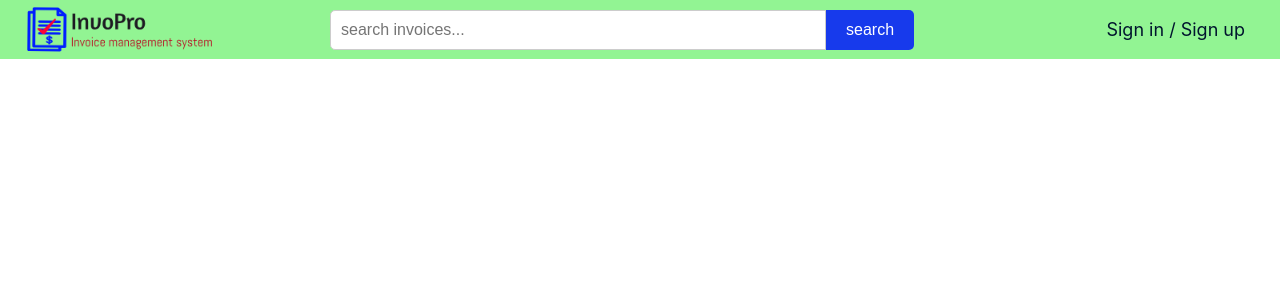
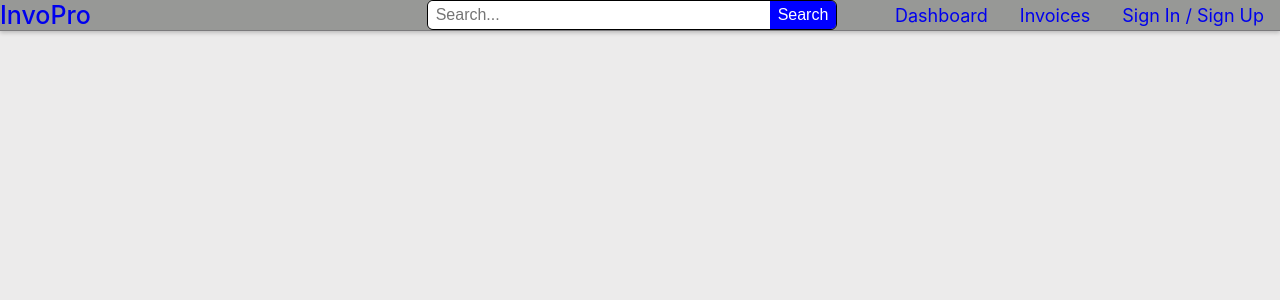
Before and after one commit to soultef/invoice-management-system-frontend, a React (Create React App) app: page / in a window 1280 px wide. Shown: the top 300 px of the page. Built offline with nearby package versions, Linux system fonts and the light colour scheme.

Commit message:
feat:add feature.

```diff
--- a/src/App.css
+++ b/src/App.css
@@ -1,6 +1,15 @@
 
-*{
+*,
+*::before,
+*::after {
   padding: 0;
   margin: 0;
   box-sizing: border-box;
+
 }
+
+body{
+  height: 100vh;
+  background-color: #ecebeb;
+
+}
--- a/src/App.js
+++ b/src/App.js
@@ -1,11 +1,12 @@
 import './App.css';
 import NavBar from './components/layout/navBar';
-
+// import NavBars from './navigationBar.jsx';
 
 function App() {
   return (
     <div className="App">
-     <NavBar />
+      <NavBar />
+
     </div>
   );
 }
--- a/src/assets/styles/navBar.css
+++ b/src/assets/styles/navBar.css
@@ -1,86 +1,94 @@
+/* Navbar Container */
+.navbar-container {
+  position: sticky;
+  width: 100%;
+  background-color: #979896;
+  border-bottom: 1px solid rgba(11, 0, 22, 0.2);
+  box-shadow: 0 2px 4px rgba(0, 0, 0, 0.2);
+  /* padding: 0.5em 1em 0.5em 1em; */
 
+}
 
-/* General Container for the Navbar */
-.nav-container {
+.navbar-links a{
+  text-decoration: none;
+  font-size: 18px;
+}
+
+.logo a{
+  text-decoration: none;
+  font-size: 25px;
+}
+
+/*  Main flex layout container for navbar sections */
+.navbar-list {
   display: flex;
   justify-content: space-between;
   align-items: center;
-    background-color: #92f493;
+  flex-wrap: wrap;
+  gap: 1rem;
 
 }
 
-  /* Logo Container */
-  .logo-container {
-    flex: 1;
-    display:flex;
-    justify-content:flex-start;
+/* Generic wrapper for each section inside navbar */
+.navbar-section {
+  display: flex;
   align-items: center;
-    margin-left: 20px;
-  }
+  flex:1;
 
-  /* Logo Styling */
-  .logo-container img {
-    width: 200px;
-    height: auto;
-  }
-
-  /* Search Input Container */
-  .search-input-container {
-    flex: 2;
-    display: flex;
-    justify-content: center;
-  }
-
-  .search-input-container form {
-    display: flex;
-    width: 100%;
-  }
-
-  .search-input-container input[type="search"] {
-    padding: 10px;
-    font-size: 16px;
-    border: 1px solid #ccc;
-    border-top-left-radius: 5px;
-    border-bottom-left-radius: 5px;
-    width: 80%;
 
 }
 
-  .search-input-container input[type="submit"] {
-    padding: 10px 20px;
-    background-color: #173aec;
-    color: white;
-    border-top-right-radius: 5px;
-    border-bottom-right-radius: 5px;
-    font-size: 16px;
-    border: none;
-    cursor: pointer;
-    transition: background-color 0.3s ease;
+.logo{
+  font-size: 25px;
+  font-weight: 500;
 }
 
-  .search-input-container input[type="submit"]:hover {
-    background-color: #45a049;
+/*link styles under navbar-links */
+.navbar-links {
+  display: flex;
+  align-items: center;
+  justify-content: flex-end;
+  white-space: nowrap;
+  gap: 2rem;
 }
-
-  /* Sign In/Up Container */
-  .sign-in-up-container {
-    flex: 1;
+.search-bar form{
   display: flex;
-    justify-content: flex-end;
-    margin-right: 20px;
+  gap:0;
+  width: 100%;
+  align-items:center;
+  justify-content:flex-start;
+  border:1px solid #000;
+  border-radius: 6px;
+}
+.search-bar input[type='search']
+{
+  width: clamp(20em, 100%, 30em);
+  border:none;
+  font-size: 16px;
+  padding: 0.3em 0.5em;
+  border-top-left-radius: 5px;
+  border-bottom-left-radius: 5px;
 
 }
 
-  .sign-in-up-container a {
-    color: rgb(1, 21, 46);
-    font-size: 18px;
-    text-decoration: none;
-    padding: 10px 15px;
-    border-radius: 5px;
-    transition: background-color 0.3s ease;
+.search-bar input[type='search']:focus
+{
+  outline: none;
 }
 
-  .sign-in-up-container a:hover {
-    background-color: #4CAF50;
+.search-bar input[type='submit']
+{
+  font-size: 16px;
+  padding: 0.3em 0.5em;
+  border-top-right-radius: 5px;
+  border-bottom-right-radius: 5px;
+  background-color: blue;
   color: white;
+  border:none;
+  cursor: pointer;
 }
+
+
+.navbar-links a:hover{
+  background-color: yellow;
+}
--- a/src/components/layout/navBar.jsx
+++ b/src/components/layout/navBar.jsx
@@ -1,24 +1,47 @@
-import React from 'react';
-import '../../assets/styles/navBar.css'
+import React, { useState } from 'react';
+import '../../assets/styles/navBar.css'; // Make sure this path is correct
 
 function NavBar() {
+  const [isMenuOpen, setIsMenuOpen] = useState(false);
+
+  const toggleMenu = () => {
+    setIsMenuOpen((prevState) => !prevState);
+  };
+
   return (
-    <div className='nav-container'>
-        <div className='logo-container'>
-        <img src='/logo.png' alt="InvoPro" />
-        </div>
-        <div className='search-input-container'>
-            <form>
-            <input type='search' placeholder='search invoices...'/>
-            <input type='submit' value='search'/>
-            </form>
-        </div>
-        <div className='sign-in-up-container'>
-            <a href='#'>Sign in / Sign up</a>
+    <nav className="navbar-container" role="navigation" aria-label="Main navigation">
+      <div className="navbar-list">
+        {/* Logo */}
+        <div className="navbar-section logo">
+          <a href="#">InvoPro</a>
         </div>
 
-    </div>
-  )
+        {/* Search Bar */}
+        <div className="navbar-section search-bar">
+          <form>
+            <input type="search" aria-label="Search for products" placeholder="Search..." />
+            <input type="submit" value="Search" />
+          </form>
+        </div>
+
+        {/* Navbar Links */}
+        <div className={`navbar-section navbar-links ${isMenuOpen ? 'open' : ''}`}>
+          <a href="#">Dashboard</a>
+          <a href="#">Invoices</a>
+          <a href="#">Sign In / Sign Up</a>
+        </div>
+
+        {/* Hamburger Menu */}
+        <div className={`hamburger-menu ${isMenuOpen ? 'open' : ''}`}
+         onClick={toggleMenu} aria-label="Toggle navigation menu">
+          <span className="bar"></span>
+          <span className="bar"></span>
+          <span className="bar"></span>
+        </div>
+
+      </div>
+    </nav>
+  );
 }
 
-export default NavBar
+export default NavBar;
```
Lines whose indentation alone changed are shown as unchanged.
